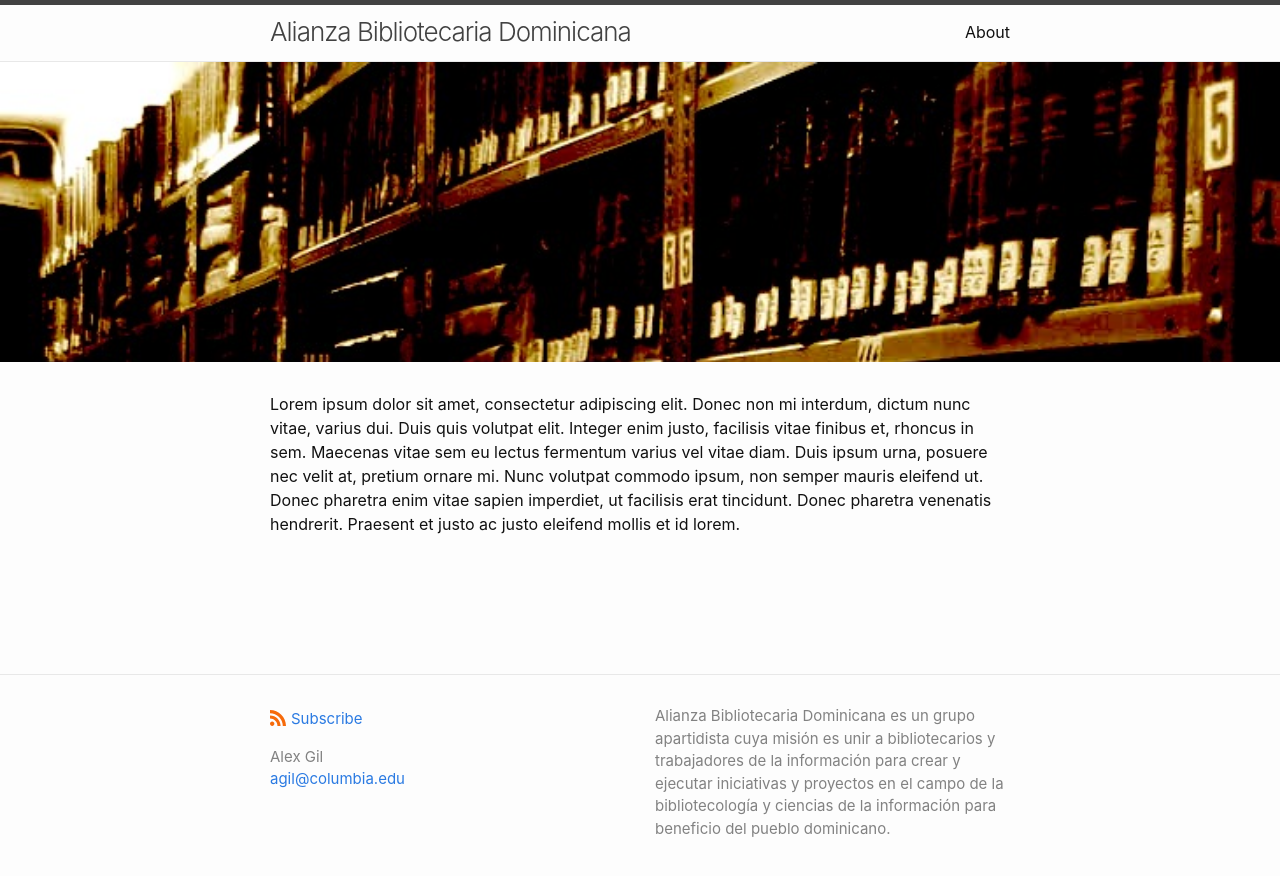
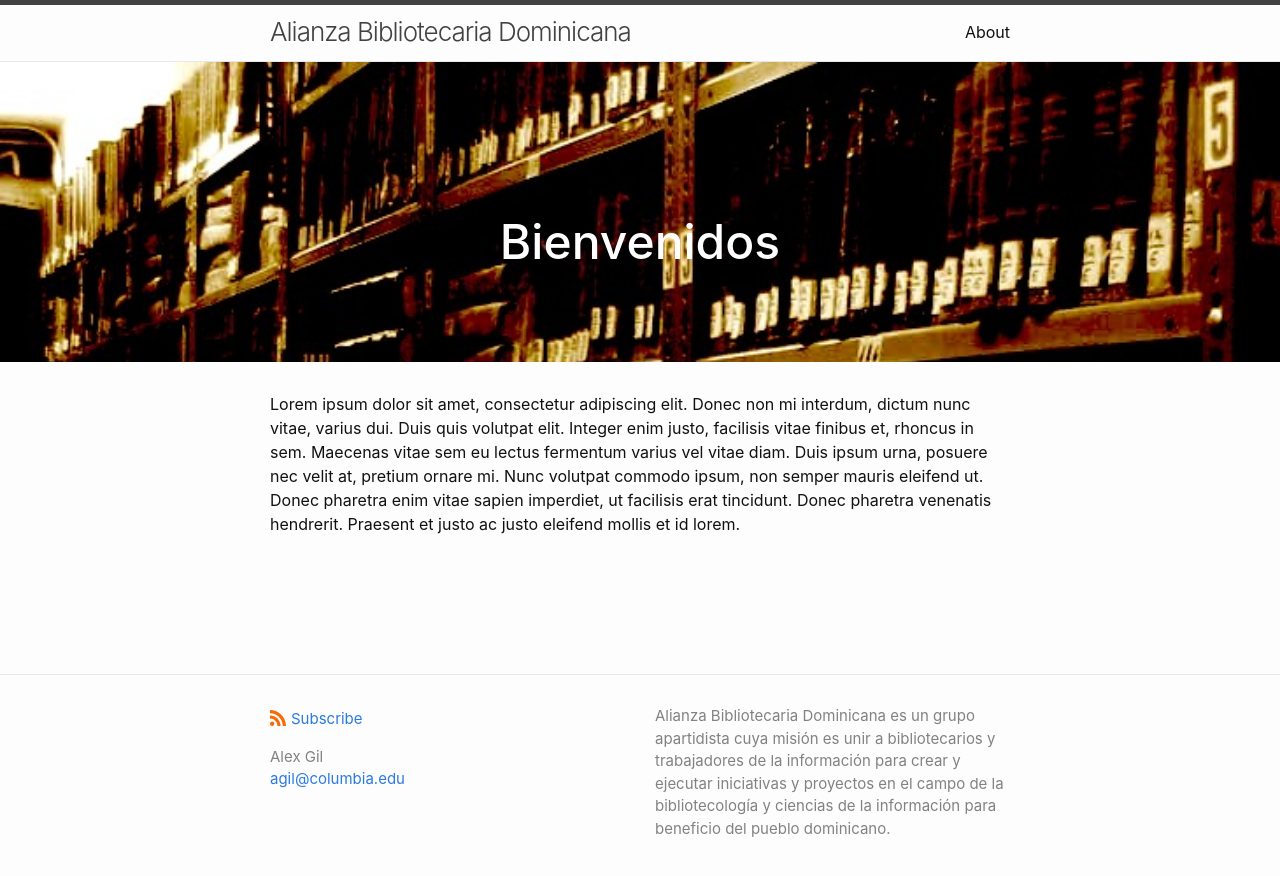
Before and after one commit to elotroalex/abd, a Jekyll site: the page built from index.md, in a window 1280 px wide. Shown: the top 876 px of the page. Built offline with Jekyll 4.4.1, drawn with Linux system fonts in a browser that asks for light colours.

Commit message:
added banner title

```diff
--- a/_layouts/home.html
+++ b/_layouts/home.html
@@ -4,6 +4,7 @@ layout: default
 
 <div class="home">
   <div class="banner">
+    <h2 class="banner-title">Bienvenidos</h2>
 
   </div>
   {%- if page.title -%}
--- a/assets/css/style.scss
+++ b/assets/css/style.scss
@@ -18,3 +18,11 @@
 	margin-top: -30px;
 	margin-bottom: 30px;
 }
+
+.banner-title {
+	font-weight: 500;
+	font-size: 3rem;
+	color: white;
+	text-align:center;
+	padding-top: 16vh;
+}
```
